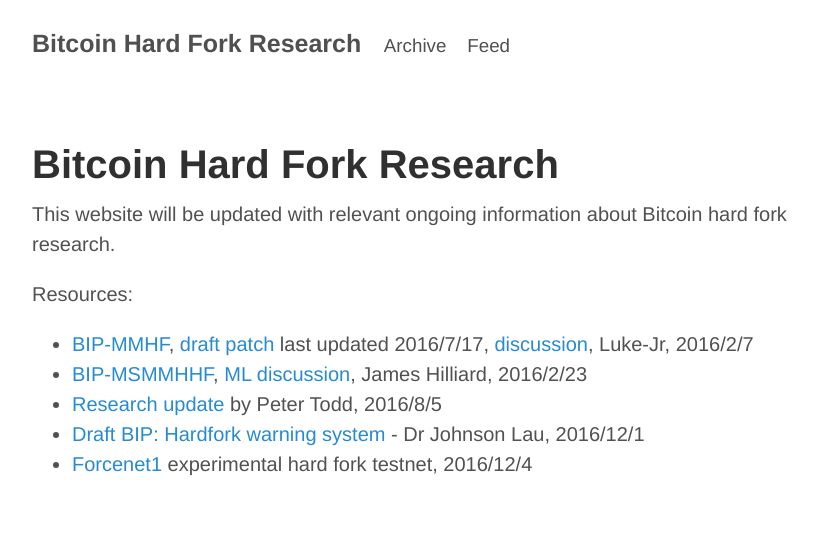
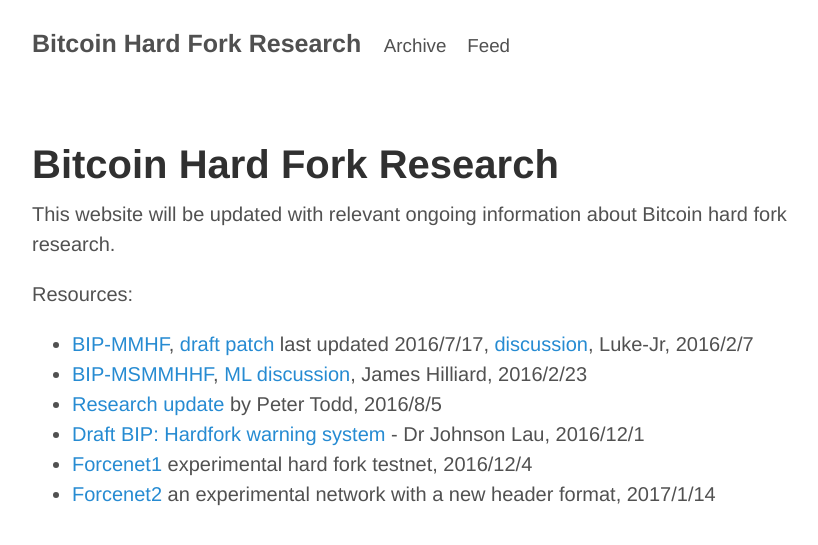
Before and after one commit to bitcoinhardforkresearch/bitcoinhardforkresearch.github.io, a Jekyll site: the page built from _posts/2016-12-05-welcome.md, in a window 1280 px wide. Shown: the top 545 px of the page, without its empty margins (228-1046 px from the left). Built offline with Jekyll 4.4.1, drawn with Linux system fonts in a browser that asks for light colours.

Commit message:
Update forcenet2

```diff
--- a/_posts/2016-12-05-welcome.md
+++ b/_posts/2016-12-05-welcome.md
@@ -12,3 +12,4 @@
 - [Research update](https://petertodd.org/2016/hardforks-after-the-segwit-blocksize-increase) by Peter Todd, 2016/8/5
 - [Draft BIP: Hardfork warning system](https://lists.linuxfoundation.org/pipermail/bitcoin-dev/2016-December/013332.html) - Dr Johnson Lau, 2016/12/1
 - [Forcenet1](https://lists.linuxfoundation.org/pipermail/bitcoin-dev/2016-December/013338.html) experimental hard fork testnet, 2016/12/4
+- [Forcenet2](https://lists.linuxfoundation.org/pipermail/bitcoin-dev/2017-January/013472.html) an experimental network with a new header format, 2017/1/14
```
